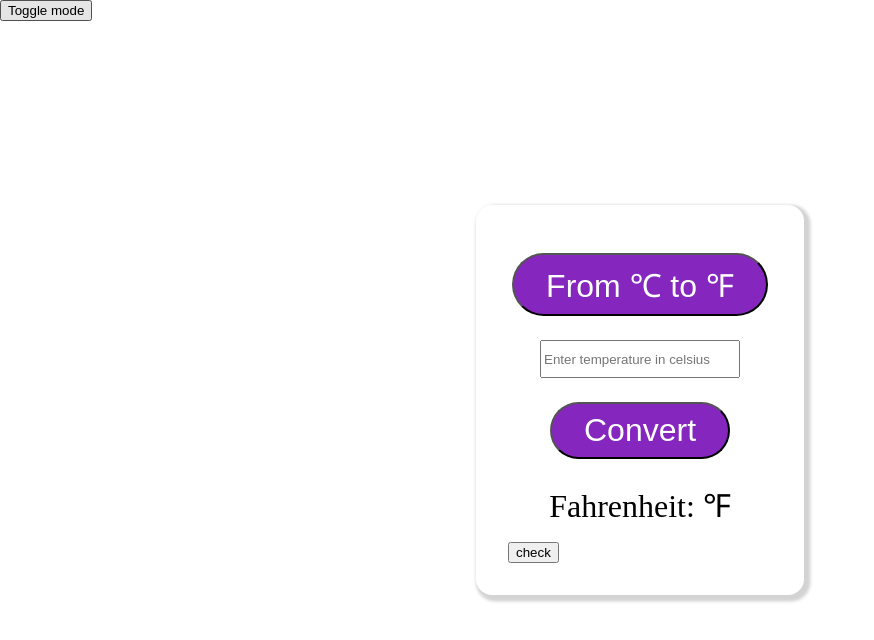
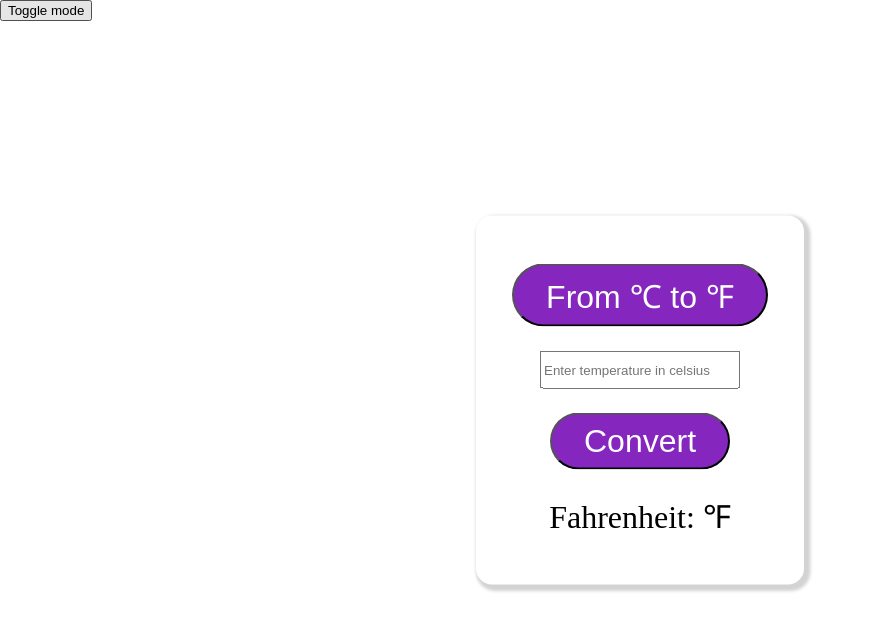
Before and after one commit to SohtaInoguchi/temperature-converter, a React (Create React App) app: page / in a window 1280 px wide. Shown: the top 640 px of the page, without its empty margins (0-874 px from the left). Built offline with nearby package versions, Linux system fonts and the light colour scheme.

Commit message:
delete unneccessary code

```diff
--- a/src/component/Converter.jsx
+++ b/src/component/Converter.jsx
@@ -7,11 +7,6 @@ export default function Converter() {
     const [fahrenheit, setFahrenheit] = useState('');
     const [output, setOutput] = useState('');
     const [sourceTemp, setSourceTemp] = useState('celsius');
-
-    const check = (e) => {
-        e.preventDefault();
-        console.log(typeof fahrenheit, typeof celsius);
-      }
 
     const isNumber = (input) => {
       if (input.trim() === '') {
@@ -106,7 +101,6 @@ export default function Converter() {
         {sourceTemp === 'fahrenheit' &&
           <div id='output'>{`Celsius: ${output}`} &#8451;</div>
         }
-        <button onClick={check}>check</button>
       {/* </section> */}
     </div>
     )
```
